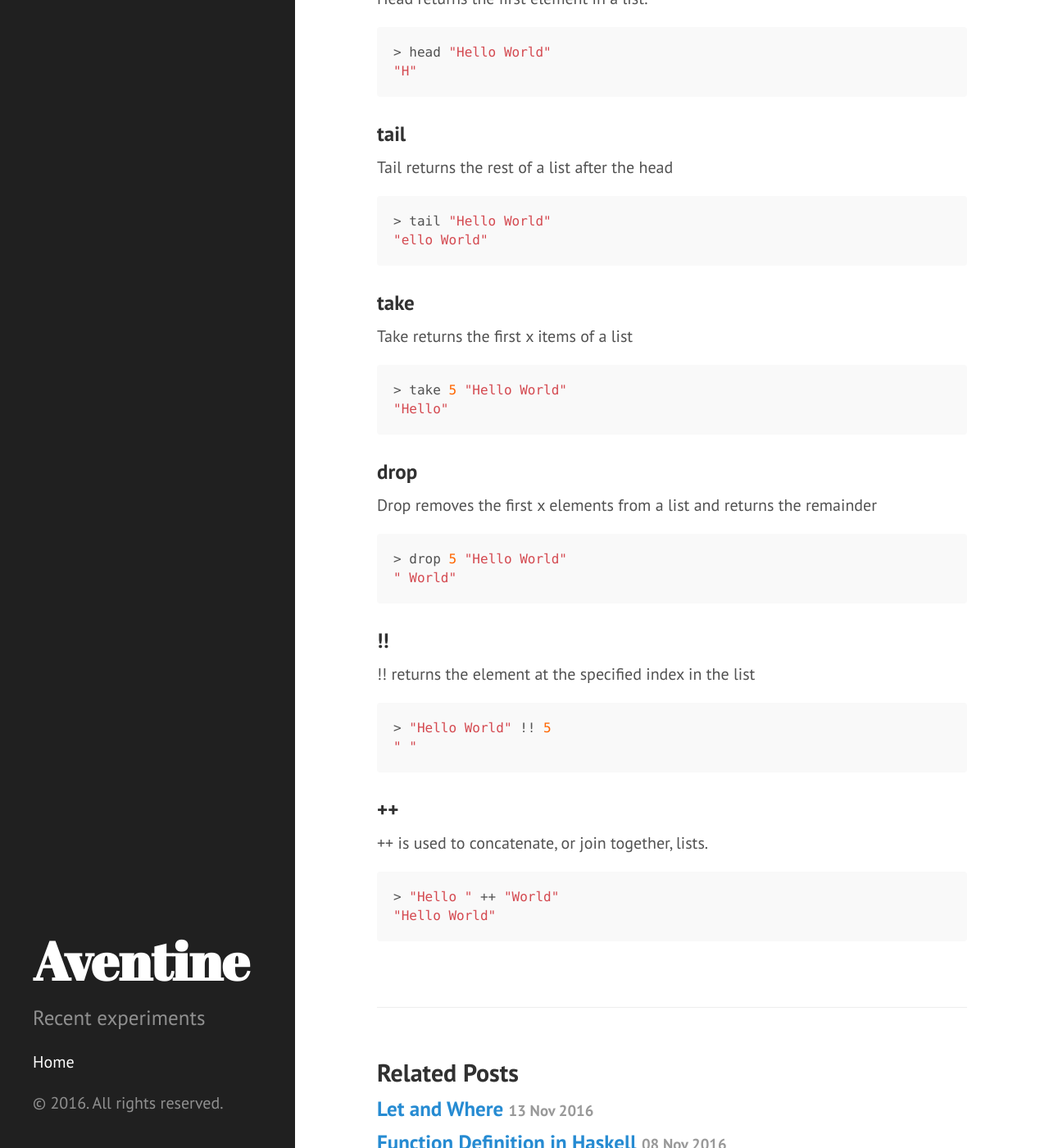
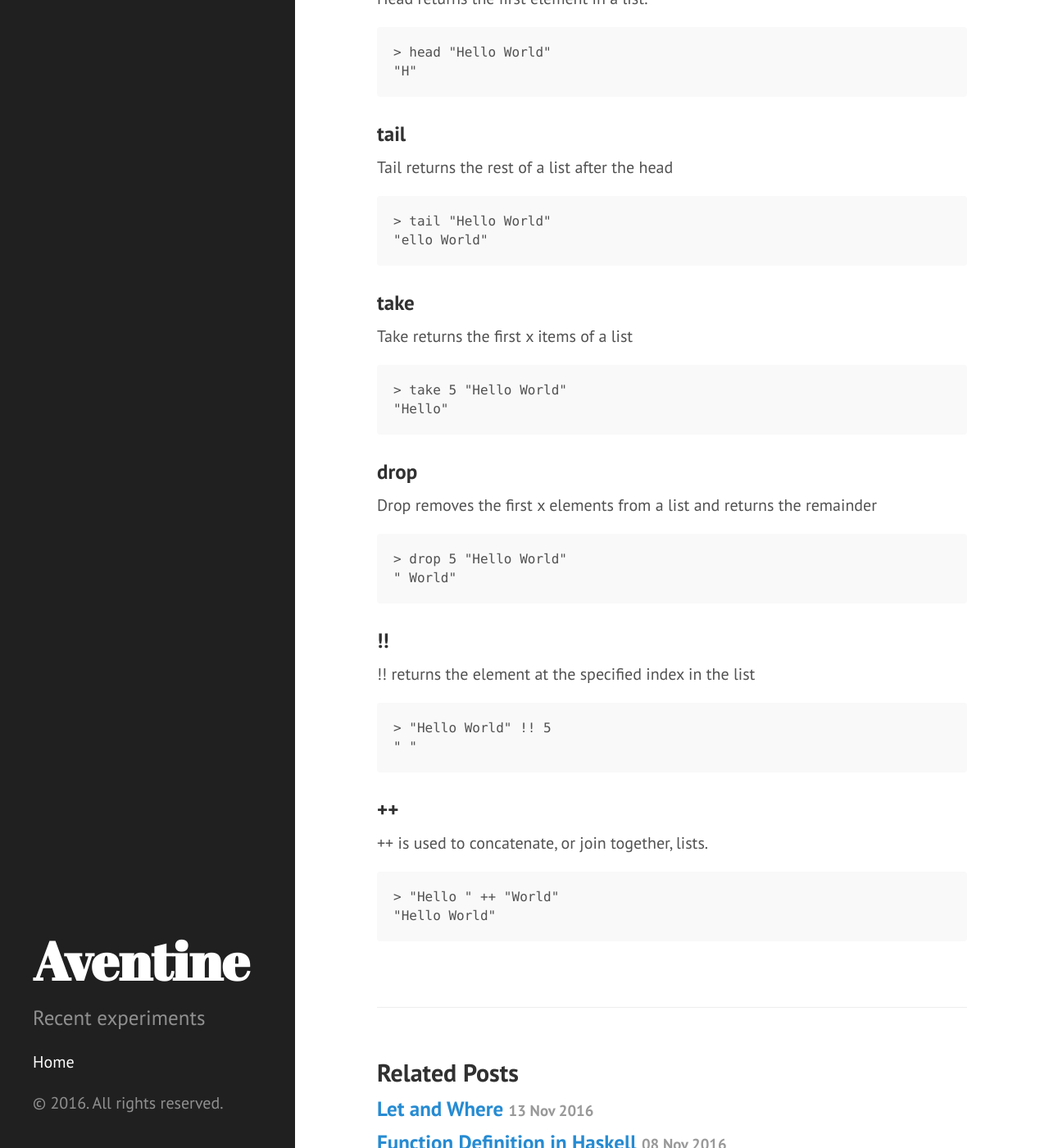
Before and after one commit to nmulani/nmulani.github.io, a Jekyll site: the page built from _posts/2016-11-25-string-operators.markdown, in a window 1280 px wide and 1400 px high, scrolled down 534 px. Shown: the whole window at 82% size. Built offline with Jekyll 4.4.1, drawn with Linux system fonts in a browser that asks for light colours; some of the changed text lies outside the part shown.

Commit message:
Post update: String Operators

````diff
--- a/_posts/2016-11-25-string-operators.markdown
+++ b/_posts/2016-11-25-string-operators.markdown
@@ -8,49 +8,49 @@ In Haskell, strings are lists of characters (their type is [Char]). There are a
 
 ### : or cons
 : can be used to add an element to a list.
-```haskell
+```
 > 'a' : "bcd"
 "abcd"
 ```
 
 ### head
 Head returns the first element in a list.
-```haskell
+```
 > head "Hello World"
 "H"
 ```
 
 ### tail
 Tail returns the rest of a list after the head
-```haskell
+```
 > tail "Hello World"
 "ello World"
 ```
 
 ### take
 Take returns the first x items of a list
-```haskell
+```
 > take 5 "Hello World"
 "Hello"
 ```
 
 ### drop
 Drop removes the first x elements from a list and returns the remainder
-```haskell
+```
 > drop 5 "Hello World"
 " World"
 ```
 
 ### !!
 !! returns the element at the specified index in the list
-```haskell
+```
 > "Hello World" !! 5
 " "
 ```
 
 ### ++
 ++ is used to concatenate, or join together, lists.
-```haskell
+```
 > "Hello " ++ "World"
 "Hello World"
 ```
````
